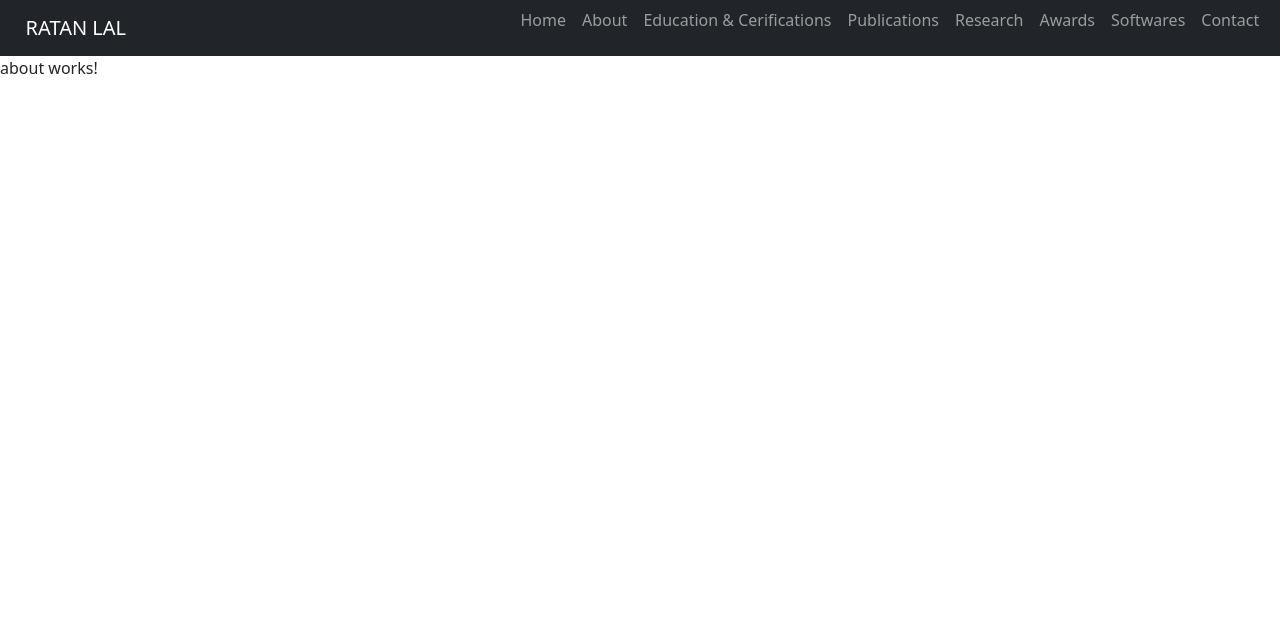
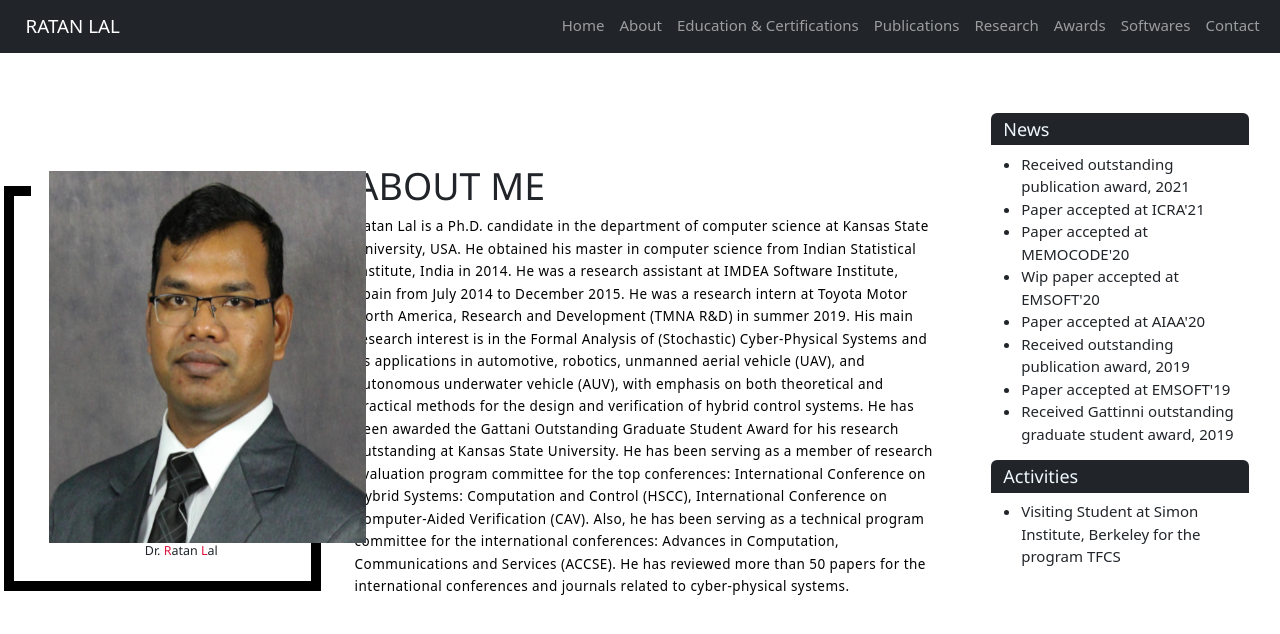
Before and after one commit to pavanatm9909/Rlal_Page, an Angular app: page /about in a window 1280 px wide. Shown: the top 634 px of the page. Built offline with nearby package versions, Linux system fonts and the light colour scheme.

Commit message:
added about and education

```diff
--- a/src/app/about/about.component.css
+++ b/src/app/about/about.component.css
@@ -0,0 +1,104 @@
+/* about section*/
+#about .about{
+    flex-direction: column-reverse;
+    text-align: center;
+    max-width: 1350px;
+    margin: 0 auto;
+    padding: 100px 20px;
+}
+#about .col-left{
+    width: 250px;
+    height: 360px;
+    padding: 0%;
+    float: left;
+}
+#about .col-right{
+    text-align: left;
+    width: 100%;
+    padding: 10px;
+}
+#container{
+    min-height: 100vh;
+    width: 100%;
+    display: flex;
+    align-items: center;
+    justify-content: center;
+}
+
+p{
+    color: black;
+    font-size: 1.0rem;
+    margin-top: 5px;
+    line-height: 2.0rem;
+    font-weight: 300px;
+    letter-spacing: .03rem;
+}
+
+/* #about .col-right h2{
+    font-size: 1.8rem;
+    text-transform: uppercase;
+    font-weight: 500;
+    letter-spacing: .2rem;
+    margin-bottom: 10px;
+} */
+#about .col-right p{
+    margin-bottom: 20px;
+}
+#about .col-right .cta{
+    color: black;
+    margin-bottom: 50px;
+    padding: 10px 20px;
+    font-size: 2rem;
+}
+#about .col-left .about-img{
+    height: 100%;
+    width: 120%;
+    position: relative;
+    border: 18px solid white;
+}
+#about .col-left .about-img::after{
+    content: '';
+    position: absolute;
+    left: -45px;
+    top: 15px;
+    height: 125%;
+    width: 120%;
+    border: 10px solid rgb(0, 0, 0);
+    z-index: -1;
+}
+
+#move{
+    font-size:smaller;
+}
+
+img{
+    height: 115%;
+    width: 120%;
+    object-fit:fill;
+}
+/*
+@media only screen and (min-width:760px){
+    #about .about{
+        flex-direction: row;
+    }
+    #about .col-left{
+        width: 600px;
+        height: 400px;
+        padding-left: 60px;
+    }
+    #about .col-left .about-img::after{
+        left: -45px;
+        top: 34px;
+        height: 98%;
+        width: 20%;
+        border: 10px solid crimson;
+    }
+
+    #about .col-right{
+        text-align: left;
+        padding: 30px;
+    }
+    #about .col-right h1{
+        text-align: left;
+    }
+} */
--- a/src/app/about/about.component.html
+++ b/src/app/about/about.component.html
@@ -1 +1,45 @@
-<p>about works!</p>
+<section id="about">
+    <div class="about">
+        <div class="row">
+            <div class="col-md-4">
+                <div class="col-left">
+                    <div class="about-img">
+                        <img src="/assets/Ratan-Lal.jpg" alt="img">
+                        <h1 id="move">Dr. <span style="color: crimson;">R</span>atan <span
+                                style="color: crimson;">L</span>al</h1>
+                    </div>
+                </div>
+            </div>
+            <div class="col-md-8">
+                <div class="col-right">
+                    <h1 class="section-title" style="text-transform: uppercase;">about me</h1>
+                    <p style="line-height: 1.5rem;font-size: 0.9rem;">Ratan Lal is a Ph.D. candidate in the department of computer science at Kansas State University,
+                        USA.
+                        He obtained his master in computer science from Indian Statistical Institute, India in 2014. He
+                        was
+                        a research assistant at IMDEA Software Institute, Spain from July 2014 to December 2015. He was
+                        a
+                        research intern at Toyota Motor North America, Research and Development (TMNA R&D) in summer
+                        2019.
+                        His main research interest is in the Formal Analysis of (Stochastic) Cyber-Physical Systems and
+                        its
+                        applications in automotive, robotics, unmanned aerial vehicle (UAV), and autonomous underwater
+                        vehicle (AUV), with emphasis on both theoretical and practical methods for the design and
+                        verification of hybrid control systems. He has been awarded the Gattani Outstanding Graduate
+                        Student
+                        Award for his research outstanding at Kansas State University. He has been serving as a member
+                        of
+                        research evaluation program committee for the top conferences: International Conference on
+                        Hybrid
+                        Systems: Computation and Control (HSCC), International Conference on Computer-Aided Verification
+                        (CAV). Also, he has been serving as a technical program committee for the international
+                        conferences:
+                        Advances in Computation, Communications and Services (ACCSE). He has reviewed more than 50
+                        papers
+                        for the international conferences and journals related to cyber-physical systems.
+                    </p>
+                </div>
+            </div>
+        </div>
+    </div>
+</section>
--- a/src/app/app.module.ts
+++ b/src/app/app.module.ts
@@ -13,6 +13,7 @@ import { UserLayoutModule } from './user-layout/user-layout.module';
 import { PublicationsComponent } from './publications/publications.component';
 import { ResearchComponent } from './research/research.component';
 import { SoftwaresComponent } from './softwares/softwares.component';
+import { SideNewsComponent } from './side-news/side-news.component';
 
 @NgModule({
   declarations: [
@@ -25,7 +26,8 @@ import { SoftwaresComponent } from './softwares/softwares.component';
     AwardsComponent,
     PublicationsComponent,
     ResearchComponent,
-    SoftwaresComponent
+    SoftwaresComponent,
+    SideNewsComponent
   ],
   imports: [
     BrowserModule,
--- a/src/app/education/education.component.html
+++ b/src/app/education/education.component.html
@@ -1 +1,10 @@
-<p>education works!</p>
+<h2 style="text-align: center;padding: 1.5%;">Education & Certifications</h2>
+<ul style="padding-left: 7%;">
+    <div *ngFor="let data of Education_data">
+    <li style="padding: 1%;">
+        <h4>{{data.Degree}}</h4>
+        <a href="{{data.UniUrl}}" style="color: red;">{{data.UniName}}</a>
+        <div>{{data.Place}}</div>
+    </li>
+    </div>
+</ul>
--- a/src/app/education/education.component.ts
+++ b/src/app/education/education.component.ts
@@ -7,6 +7,31 @@ import { Component, OnInit } from '@angular/core';
 })
 export class EducationComponent implements OnInit {
 
+  Education_data = [{
+    Degree: "Doctor of Philosophy (PhD) in Computer Science",
+    UniUrl: "https://www.k-state.edu/",
+    UniName: "Kansas State University, USA",
+    Place: "Manhattan, KS, march 2016",
+  },
+  {
+    Degree: "M.Tech in Computer Science",
+    UniUrl: "https://www.isical.ac.in/",
+    UniName: "Indian Statistical Institute, India",
+    Place: "Kolkota, India, march 2014",
+  },
+  {
+    Degree: "M.C.A in Computer Application",
+    UniUrl: "http://www.mnnit.ac.in/",
+    UniName: "Motilal Nehru National Institute of Technology, India",
+    Place: "Allahabad, India, march 2010",
+  },
+  {
+    Degree: "B.Sc in Mathematics and Statistics",
+    UniUrl: "https://www.allduniv.ac.in/",
+    UniName: "University of Allahabad, India",
+    Place: "Allahabad, India, march 2003",
+  },]
+
   constructor() { }
 
   ngOnInit(): void {
--- /dev/null
+++ b/src/app/side-news/side-news.component.css
@@ -0,0 +1,8 @@
+.header{
+    border-top-left-radius: 6px;
+    border-top-right-radius: 6px;
+    background: #212529 no-repeat -100px -1000px;
+    padding: 6px 12px 5px 12px;
+    font-size: 1.2em;
+    color: aliceblue;
+}
--- /dev/null
+++ b/src/app/side-news/side-news.component.html
@@ -0,0 +1,21 @@
+<div class=" container p-6 my-6 ">
+
+    <h3 class="header">News</h3>
+    <ul>
+        <li>Received outstanding publication award, 2021</li>
+        <li>Paper accepted at ICRA'21</li>
+        <li>Paper accepted at MEMOCODE'20</li>
+        <li>Wip paper accepted at EMSOFT'20</li>
+        <li>Paper accepted at AIAA'20</li>
+        <li>Received outstanding publication award, 2019</li>
+        <li>Paper accepted at EMSOFT'19</li>
+        <li>Received Gattinni outstanding graduate student award, 2019</li>
+    </ul>
+</div>
+
+<div class=" container p-6 my-6">
+    <h3 class="header">Activities</h3>
+    <ul>
+        <li>Visiting Student at Simon Institute, Berkeley for the program TFCS</li>
+    </ul>
+</div>
--- /dev/null
+++ b/src/app/side-news/side-news.component.ts
@@ -0,0 +1,15 @@
+import { Component, OnInit } from '@angular/core';
+
+@Component({
+  selector: 'app-side-news',
+  templateUrl: './side-news.component.html',
+  styleUrls: ['./side-news.component.css']
+})
+export class SideNewsComponent implements OnInit {
+
+  constructor() { }
+
+  ngOnInit(): void {
+  }
+
+}
--- a/src/app/user-layout/user-layout.component.html
+++ b/src/app/user-layout/user-layout.component.html
@@ -4,10 +4,14 @@
         <ul class="navbar-nav">
             <li routerLinkActive="active" *ngFor="let menuItem of menuItems" class="nav-item">
                 <a class="nav-link" [routerLink]="[menuItem.path]">
-                    <p>{{menuItem.title}}</p>
+                    <p style="margin-top: 13px">{{menuItem.title}}</p>
                 </a>
             </li>
         </ul>
     </div>
 </nav>
+<div class="sidebar" data-color="green" data-image="">
+    <app-side-news style="float:right; padding: 60px 20px;" class="col-sm-3"></app-side-news>
+
+</div>
 <router-outlet></router-outlet>
--- a/src/app/user-layout/user-layout.component.ts
+++ b/src/app/user-layout/user-layout.component.ts
@@ -9,7 +9,7 @@ declare interface RouteInfo {
 export const ROUTES: RouteInfo[] = [
     { path: '/home', title: 'Home'},
     { path: '/about', title: 'About'},
-    { path: '/education', title: 'Education & Cerifications'},
+    { path: '/education', title: 'Education & Certifications'},
     { path: '/publications', title: 'Publications'},
     { path: '/research', title: 'Research'},
     { path: '/awards', title: 'Awards'},
--- a/src/index.html
+++ b/src/index.html
@@ -6,6 +6,7 @@
   <base href="/">
   <meta name="viewport" content="width=device-width, initial-scale=1">
   <link rel="icon" type="image/x-icon" href="favicon.ico">
+  <link rel="stylesheet" href="https://www.w3schools.com/w3css/4/w3.css">
   <!-- CSS only -->
 <link href="https://cdn.jsdelivr.net/npm/bootstrap@5.2.1/dist/css/bootstrap.min.css" rel="stylesheet" integrity="sha384-iYQeCzEYFbKjA/T2uDLTpkwGzCiq6soy8tYaI1GyVh/UjpbCx/TYkiZhlZB6+fzT" crossorigin="anonymous">
 </head>
```
Also changed, not shown: src/assets/Ratan-Lal.jpg (added), 1 other file (tests, documents, lock files or other folders).
